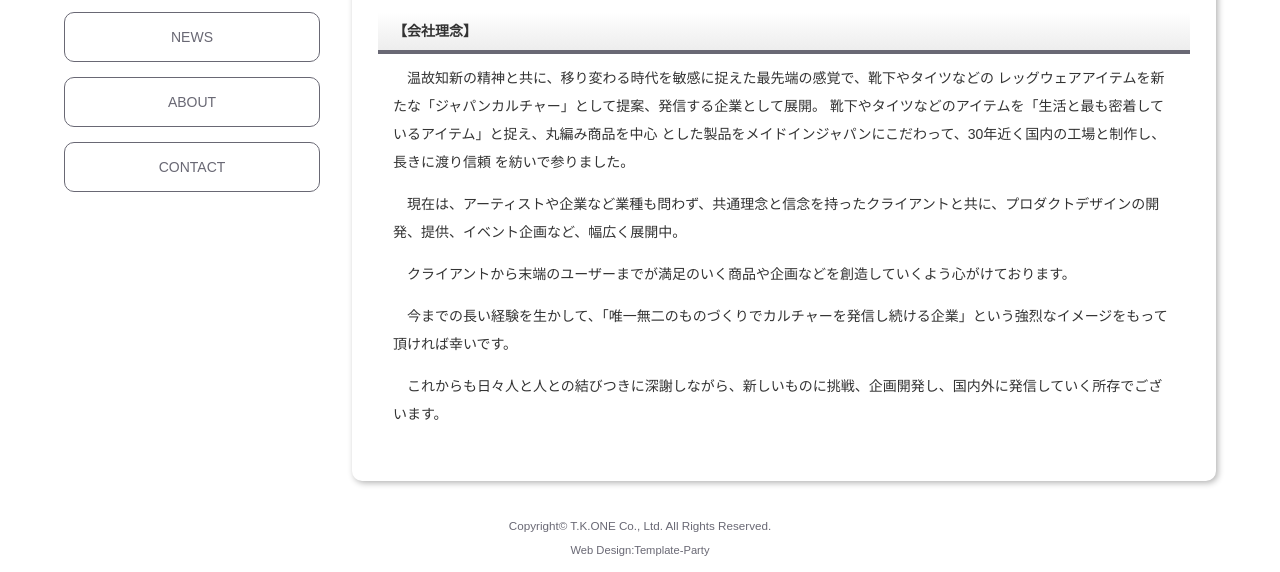
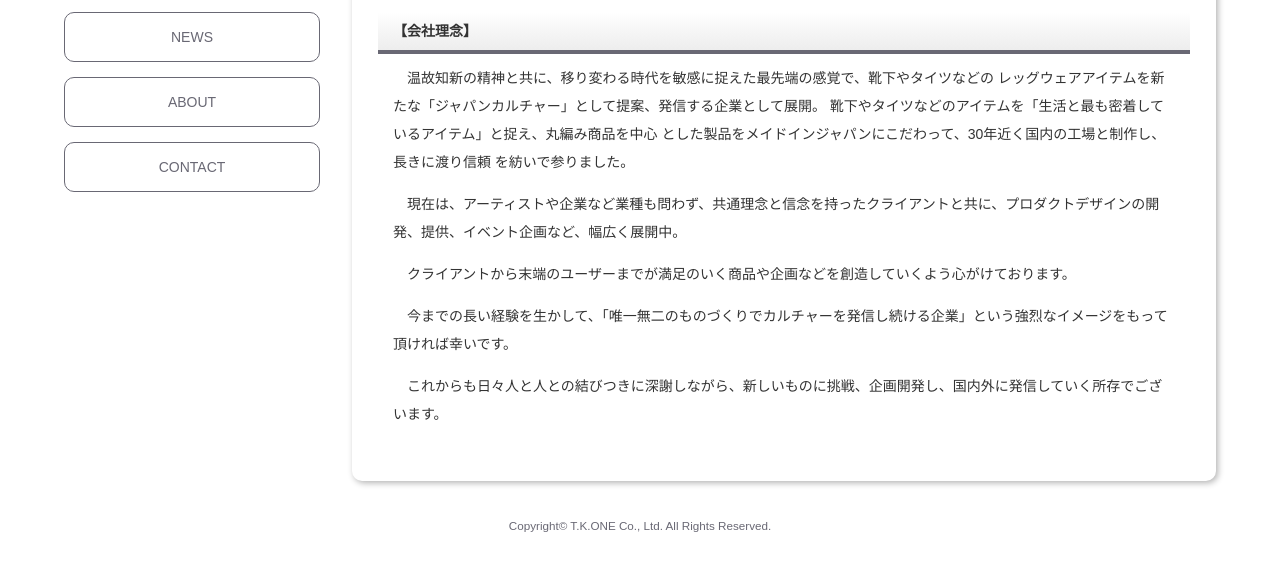
Before and after one commit to shdw-suzuki/tkone, a plain HTML site: page about.html in a window 1280 px wide. Shown: the part 379-951 px from the top of the page. After the commit the page ends 928 px from the top, so only its background shows below. Drawn offline with Linux system fonts and the light colour scheme.

Commit message:
Add files via upload

```diff
--- a/about.html
+++ b/about.html
@@ -94,7 +94,7 @@
 
 <footer>
 <small>Copyright&copy; <a href="index.html">T.K.ONE Co., Ltd.</a> All Rights Reserved.</small>
-<span class="pr"><a href="http://template-party.com/" target="_blank">Web Design:Template-Party</a></span>
+
 </footer>
 
 <!--メニューの３本バー-->
```
Also changed, not shown: contact.html (+1 -1 lines), index.html (+1 -1 lines), meeting1.html (+1 -1 lines), meeting2.html (+1 -1 lines), meeting3.html (+1 -1 lines), news.html (+1 -1 lines).
